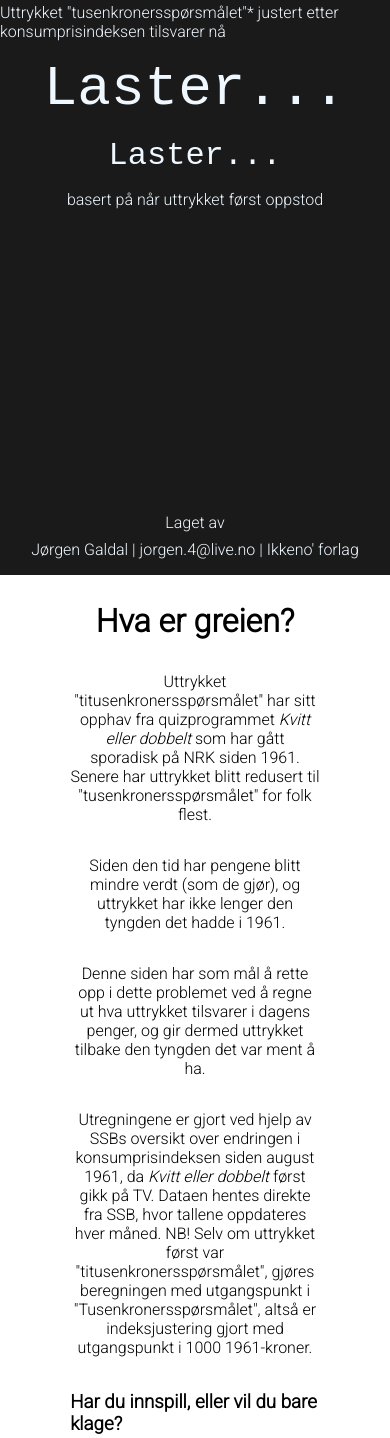
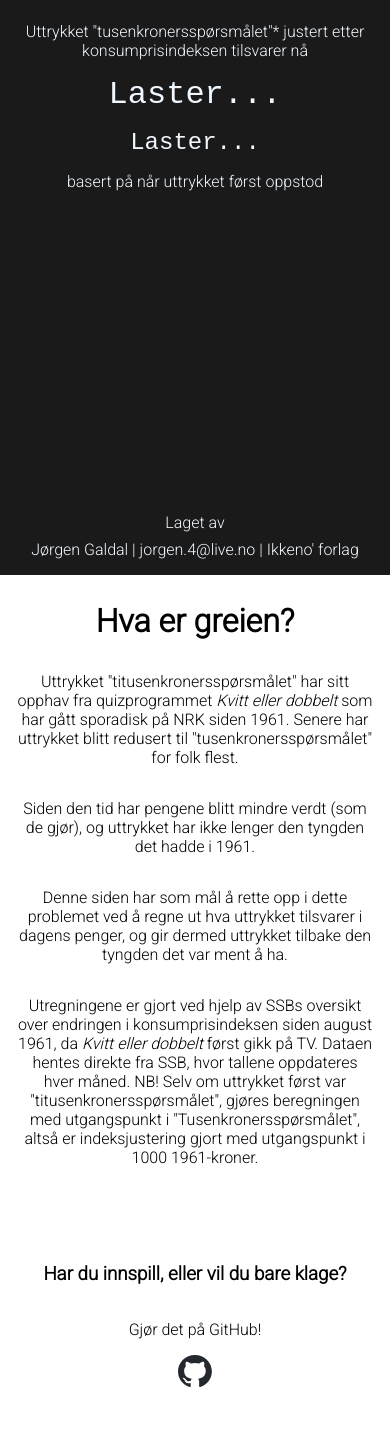
Before and after one commit to jorgengaldal/tusenkroner, a plain HTML site: page index.html in a window 390 px wide. Shown: the part 269-1707 px from the top of the page. Drawn offline with Linux system fonts and the light colour scheme; no server answers; a web font is replaced by a local one.

Commit message:
Mobiltilpasninger

```diff
--- a/style.css
+++ b/style.css
@@ -14,6 +14,10 @@ body {
     overflow-wrap: break-word;
 
     font-family: 'Roboto', sans-serif;
+}
+
+p {
+    text-align: center;
 }
 
 :link {
@@ -58,7 +62,7 @@ body {
 }
 
 #info-wrapper {
-    height: 100vh;
+    min-height: 100vh;
     width: 64vw;
     display: flex;
     justify-content: flex-start;
@@ -129,3 +133,18 @@ footer {
 footer p {
     margin: 0;
 }
+
+
+@media screen and (max-width: 600px) {
+    #xkronersspørsmålet {
+        font-size: 2em;
+    }
+
+    #xkroneritall {
+        font-size: 1.5em;
+    }
+
+    #info-wrapper {
+        width: 92vw;
+    }
+  }
```
